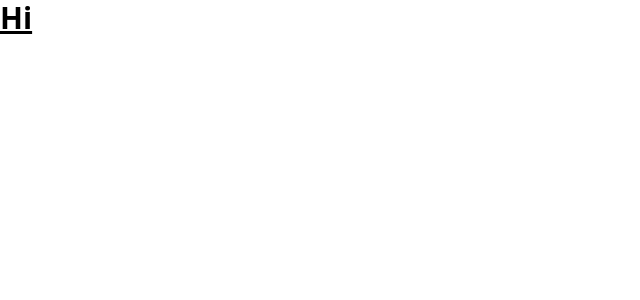
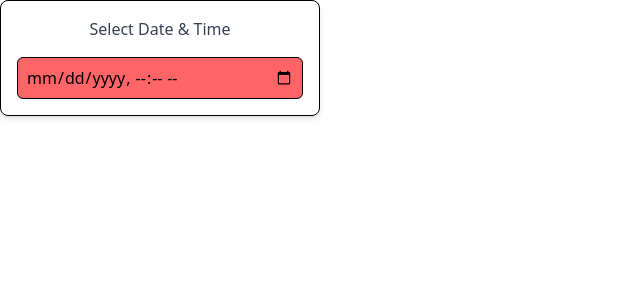
Before and after one commit to boredgamesorg/LinkCountdownTimer, a React (Vite) app: page / in a window 1280 px wide. Shown: the top 300 px of the page, without its empty margins (0-640 px from the left). Built offline with nearby package versions, Linux system fonts and the light colour scheme.

Commit message:
Added contexts

```diff
--- a/src/App.tsx
+++ b/src/App.tsx
@@ -1,5 +1,22 @@
+import { useState } from 'react';
+import { SiteDataProvider } from './contexts/SiteDataProvider';
+
 function App() {
-  return <h1 className="text-3xl font-bold underline">Hi</h1>;
+  const [selectedDate, setSelectedDate] = useState('');
+
+  return (
+    <SiteDataProvider>
+      <div className="p-4 w-80 border rounded-lg shadow-md flex flex-col items-center gap-4">
+        <label className="text-gray-700 font-medium">Select Date & Time</label>
+        <input
+          type="datetime-local"
+          value={selectedDate}
+          onChange={(e) => setSelectedDate(e.target.value)}
+          className="w-full p-2 border rounded-md focus:outline-none focus:ring-2 focus:ring-blue-500 bg-red-400"
+        />
+      </div>
+    </SiteDataProvider>
+  );
 }
 
 export default App;
--- /dev/null
+++ b/src/contexts/SiteData.tsx
@@ -0,0 +1,19 @@
+import { createContext } from 'react';
+
+interface Theme {
+  font: number;
+  color: number;
+  design: number;
+}
+
+interface MyContextType {
+  heading: string | undefined;
+  setHeading: (newValue: string) => void;
+  timeStamp: number | undefined;
+  setTimeStamp: (newValue: number) => void;
+  theme: Theme | undefined;
+  setTheme: (newValue: Theme) => void;
+}
+
+// Provide a default value but ensure it's properly typed
+export const SiteData = createContext<MyContextType | undefined>(undefined);
--- /dev/null
+++ b/src/contexts/SiteDataProvider.tsx
@@ -0,0 +1,26 @@
+import { useState, ReactNode } from 'react';
+import { SiteData } from './SiteData';
+
+interface MyProviderProps {
+  children: ReactNode;
+}
+
+interface Theme {
+  font: number;
+  color: number;
+  design: number;
+}
+
+export const SiteDataProvider = ({ children }: MyProviderProps) => {
+  const [heading, setHeading] = useState<string>();
+  const [timeStamp, setTimeStamp] = useState<number>();
+  const [theme, setTheme] = useState<Theme>();
+
+  return (
+    <SiteData.Provider
+      value={{ heading, setHeading, timeStamp, setTimeStamp, theme, setTheme }}
+    >
+      {children}
+    </SiteData.Provider>
+  );
+};
```
